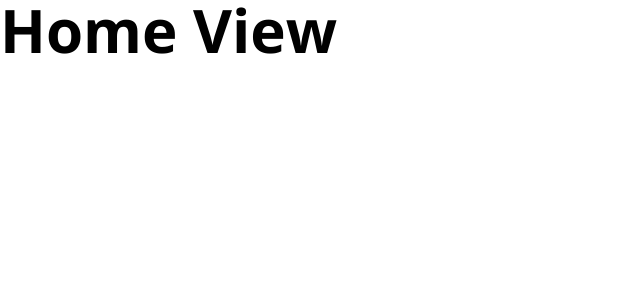
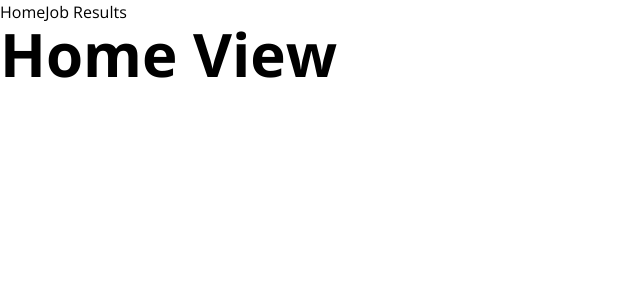
Before and after one commit to neopythe/job-search, a Vue app: page / in a window 1280 px wide. Shown: the top 300 px of the page, without its empty margins (0-640 px from the left). Built offline with nearby package versions, Linux system fonts and the light colour scheme.

Commit message:
add router-links to app

```diff
--- a/src/App.vue
+++ b/src/App.vue
@@ -1,4 +1,8 @@
 <template>
+  <div>
+    <router-link to="/">Home</router-link>
+    <router-link to="/jobs/results">Job Results</router-link>
+  </div>
   <router-view />
 </template>
 
```
